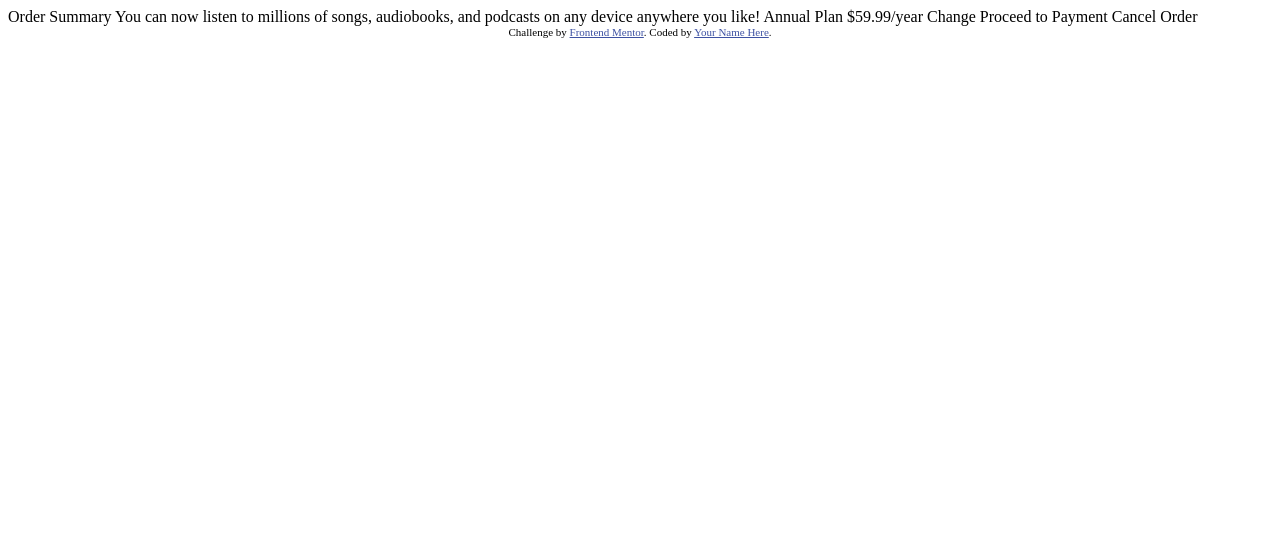
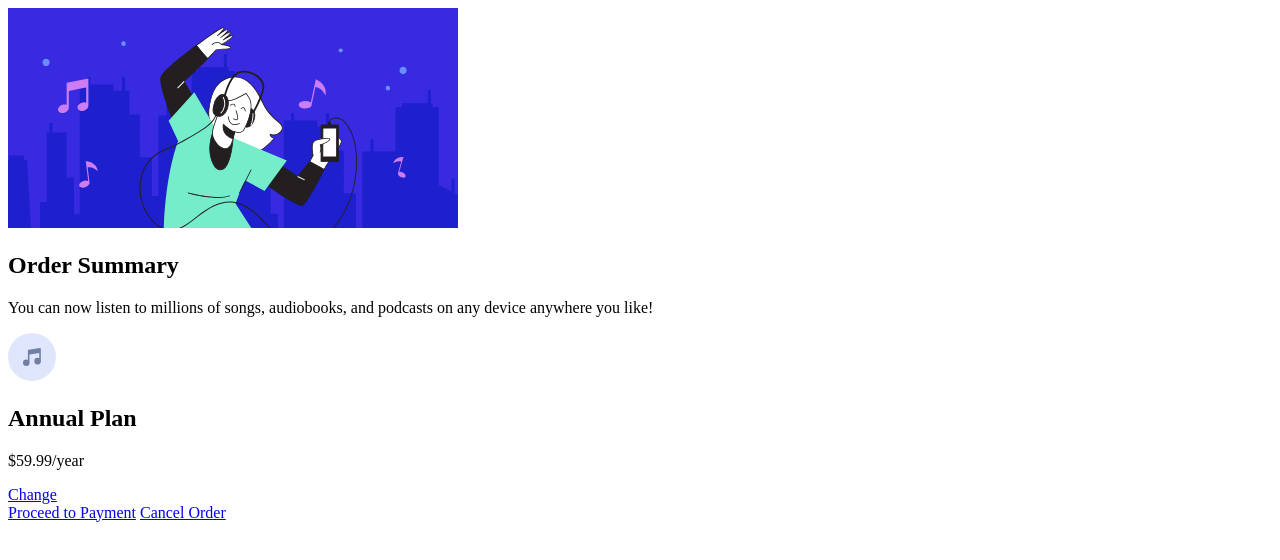
Before and after one commit to WesselKonstantinov/order-summary-component, a plain HTML site: page index.html in a window 1280 px wide. Drawn offline with Linux system fonts and the light colour scheme.

Commit message:
Structure content with HTML

```diff
--- a/index.html
+++ b/index.html
@@ -1,37 +1,48 @@
 <!DOCTYPE html>
 <html lang="en">
   <head>
-  <meta charset="UTF-8">
-  <meta name="viewport" content="width=device-width, initial-scale=1.0"> <!-- displays site properly based on user's device -->
-
-  <link rel="icon" type="image/png" sizes="32x32" href="./images/favicon-32x32.png">
-
+    <meta charset="UTF-8" />
+    <meta name="viewport" content="width=device-width, initial-scale=1.0" />
+    <link
+      rel="icon"
+      type="image/png"
+      sizes="32x32"
+      href="./images/favicon-32x32.png"
+    />
     <title>Frontend Mentor | Order summary card</title>
-
-  <!-- Feel free to remove these styles or customise in your own stylesheet 👍 -->
-  <style>
-    .attribution { font-size: 11px; text-align: center; }
-    .attribution a { color: hsl(228, 45%, 44%); }
-  </style>
   </head>
   <body>
-
-  Order Summary
-
-  You can now listen to millions of songs, audiobooks, and podcasts on any
-  device anywhere you like!
-
-  Annual Plan
-  $59.99/year
-
-  Change
-
-  Proceed to Payment
-  Cancel Order
-
-  <div class="attribution">
-    Challenge by <a href="https://www.frontendmentor.io?ref=challenge" target="_blank">Frontend Mentor</a>.
-    Coded by <a href="#">Your Name Here</a>.
+    <main>
+      <article class="order-summary">
+        <img
+          src="images/illustration-hero.svg"
+          alt=""
+          class="order-summary__decoration"
+        />
+        <h1 class="order-summary__title">Order Summary</h1>
+        <p class="order-summary__description">
+          You can now listen to millions of songs, audiobooks, and podcasts on
+          any device anywhere you like!
+        </p>
+        <div class="order-plan">
+          <img src="images/icon-music.svg" alt="" class="order-plan__icon" />
+          <div class="order-plan__details">
+            <h2 class="order-plan__type">Annual Plan</h2>
+            <p class="order-plan__price">$59.99/year</p>
           </div>
+          <a href="/" class="order-plan__link">Change</a>
+        </div>
+        <a
+          href="/"
+          class="order-summary__button-link order-summary__button-link--primary"
+          >Proceed to Payment</a
+        >
+        <a
+          href="/"
+          class="order-summary__button-link order-summary__button-link--secondary"
+          >Cancel Order</a
+        >
+      </article>
+    </main>
   </body>
 </html>
```
Lines whose indentation alone changed are shown as unchanged.
